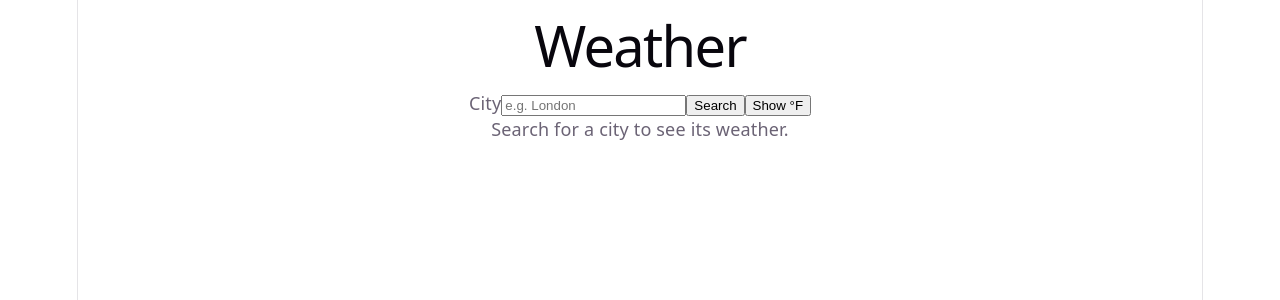
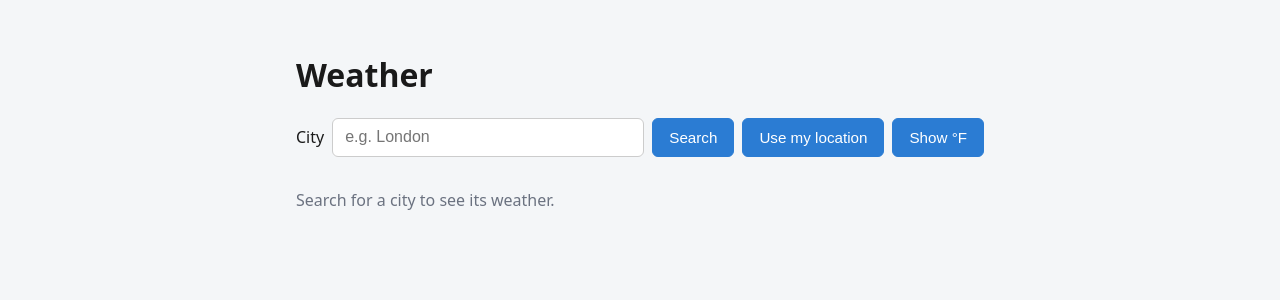
Before and after one commit to madhusudan-nagal/weather-app, a React app in the folder frontend/: page / in a window 1280 px wide. Shown: the top 300 px of the page. Built offline with nearby package versions, Linux system fonts and the light colour scheme; the HTML template or start-up script is replaced by a standard one.

Commit message:
User interface

```diff
--- a/frontend/src/App.jsx
+++ b/frontend/src/App.jsx
@@ -1,4 +1,5 @@
 import { useState } from 'react';
+import './App.css';
 
 export default function App() {
   const [city, setCity] = useState('');
@@ -9,28 +10,64 @@ export default function App() {
 
   const isCelsius = unit === 'C';
 
-  async function handleSubmit(event) {
-    event.preventDefault();
+  function getPosition() {
+    return new Promise((resolve, reject) => {
+      if (!navigator.geolocation) {
+        reject(new Error('Your browser does not support location.'));
+        return;
+      }
+      navigator.geolocation.getCurrentPosition(resolve, reject, { timeout: 8000 });
+    });
+  }
+
+  async function loadWeather(query) {
     setLoading(true);
     setError(null);
 
     try {
-      const response = await fetch(`/api/weather?city=${encodeURIComponent(city)}`);
+      const response = await fetch(`/api/weather?city=${encodeURIComponent(query)}`);
       const data = await response.json();
 
       if (!response.ok) {
         setError(data.message);
         setWeather(null);
-        return;
+        return null;
       }
 
       setWeather(data);
+      return data;
     } catch {
       setError('Could not reach the server. Is the backend running?');
       setWeather(null);
+      return null;
     } finally {
       setLoading(false);
     }
+  }
+
+  async function handleSubmit(event) {
+    event.preventDefault();
+    await loadWeather(city);
+  }
+
+  async function handleUseLocation() {
+    setError(null);
+
+    let position;
+    try {
+      position = await getPosition();
+    } catch (err) {
+      if (err.code === 1) setError('Location permission denied. Try searching by city instead.');
+      else if (err.code === 2) setError('Your position is unavailable right now.');
+      else if (err.code === 3) setError('Finding your location took too long.');
+      else setError(err.message || 'Could not get your location.');
+      setWeather(null);
+      return;
+    }
+
+    const { latitude, longitude } = position.coords;
+    const data = await loadWeather(`${latitude},${longitude}`);
+    if (data) setCity(data.location.city);
   }
 
   return (
@@ -48,6 +85,7 @@ export default function App() {
           placeholder="e.g. London"
         />
         <button type="submit">Search</button>
+        <button type="button" onClick={handleUseLocation}>Use my location</button>
         <button type="button" onClick={() => setUnit(isCelsius ? 'F' : 'C')}>
           Show °{isCelsius ? 'F' : 'C'}
         </button>
--- a/frontend/src/index.css
+++ b/frontend/src/index.css
@@ -1,111 +1,195 @@
-:root {
-  --text: #6b6375;
-  --text-h: #08060d;
-  --bg: #fff;
-  --border: #e5e4e7;
-  --code-bg: #f4f3ec;
-  --accent: #aa3bff;
-  --accent-bg: rgba(170, 59, 255, 0.1);
-  --accent-border: rgba(170, 59, 255, 0.5);
-  --social-bg: rgba(244, 243, 236, 0.5);
-  --shadow:
-    rgba(0, 0, 0, 0.1) 0 10px 15px -3px, rgba(0, 0, 0, 0.05) 0 4px 6px -2px;
-
-  --sans: system-ui, 'Segoe UI', Roboto, sans-serif;
-  --heading: system-ui, 'Segoe UI', Roboto, sans-serif;
-  --mono: ui-monospace, Consolas, monospace;
-
-  font: 18px/145% var(--sans);
-  letter-spacing: 0.18px;
-  color-scheme: light dark;
-  color: var(--text);
-  background: var(--bg);
-  font-synthesis: none;
-  text-rendering: optimizeLegibility;
-  -webkit-font-smoothing: antialiased;
-  -moz-osx-font-smoothing: grayscale;
-
-  @media (max-width: 1024px) {
-    font-size: 16px;
-  }
-}
-
-@media (prefers-color-scheme: dark) {
-  :root {
-    --text: #9ca3af;
-    --text-h: #f3f4f6;
-    --bg: #16171d;
-    --border: #2e303a;
-    --code-bg: #1f2028;
-    --accent: #c084fc;
-    --accent-bg: rgba(192, 132, 252, 0.15);
-    --accent-border: rgba(192, 132, 252, 0.5);
-    --social-bg: rgba(47, 48, 58, 0.5);
-    --shadow:
-      rgba(0, 0, 0, 0.4) 0 10px 15px -3px, rgba(0, 0, 0, 0.25) 0 4px 6px -2px;
-  }
-
-  #social .button-icon {
-    filter: invert(1) brightness(2);
-  }
-}
+* { box-sizing: border-box; }
 
 body {
   margin: 0;
+  font-family: system-ui, sans-serif;
+  background: #f4f6f8;
+  color: #1a1a1a;
 }
 
-#root {
-  width: 1126px;
-  max-width: 100%;
+.app {
+  max-width: 720px;
   margin: 0 auto;
-  text-align: center;
-  border-inline: 1px solid var(--border);
-  min-height: 100svh;
-  display: flex;
-  flex-direction: column;
-  box-sizing: border-box;
+  padding: 2rem 1rem;
 }
 
-h1,
-h2 {
-  font-family: var(--heading);
-  font-weight: 500;
-  color: var(--text-h);
+form {
+  display: flex;
+  gap: 0.5rem;
+  align-items: center;
+  flex-wrap: wrap;
 }
 
-h1 {
-  font-size: 56px;
-  letter-spacing: -1.68px;
-  margin: 32px 0;
-  @media (max-width: 1024px) {
-    font-size: 36px;
-    margin: 20px 0;
-  }
-}
-h2 {
-  font-size: 24px;
-  line-height: 118%;
-  letter-spacing: -0.24px;
-  margin: 0 0 8px;
-  @media (max-width: 1024px) {
-    font-size: 20px;
-  }
-}
-p {
-  margin: 0;
+label { font-weight: 500; }
+
+input {
+  flex: 1;
+  min-width: 140px;
+  padding: 0.6rem 0.75rem;
+  border: 1px solid #ccc;
+  border-radius: 6px;
+  font-size: 1rem;
+  transition: border-color 0.2s ease, box-shadow 0.2s ease;
 }
 
-code,
-.counter {
-  font-family: var(--mono);
-  display: inline-flex;
-  border-radius: 4px;
-  color: var(--text-h);
+input:focus {
+  outline: none;
+  border-color: #2b7cd3;
+  box-shadow: 0 0 0 3px rgba(43, 124, 211, 0.15);
 }
 
-code {
-  font-size: 15px;
-  line-height: 135%;
-  padding: 4px 8px;
-  background: var(--code-bg);
+button {
+  padding: 0.6rem 1rem;
+  border: 1px solid #2b7cd3;
+  border-radius: 6px;
+  background: #2b7cd3;
+  color: white;
+  font-size: 0.95rem;
+  cursor: pointer;
+  transition: background 0.2s ease, transform 0.1s ease;
 }
+
+button:hover { background: #1f5fa8; }
+button:active { transform: scale(0.97); }
+
+.loading {
+  display: flex;
+  align-items: center;
+  gap: 0.75rem;
+  margin-top: 2rem;
+}
+
+.spinner {
+  width: 22px;
+  height: 22px;
+  border: 3px solid #d7dde3;
+  border-top-color: #2b7cd3;
+  border-radius: 50%;
+  animation: spin 0.8s linear infinite;
+}
+
+@keyframes spin {
+  to { transform: rotate(360deg); }
+}
+
+.error {
+  margin-top: 2rem;
+  padding: 0.85rem 1rem;
+  background: #fdecea;
+  border-left: 3px solid #c0392b;
+  color: #8b271c;
+}
+
+.empty {
+  margin-top: 2rem;
+  color: #6b7280;
+}
+
+.results {
+  animation: fadeSlideIn 0.35s ease both;
+}
+
+@keyframes fadeSlideIn {
+  from { opacity: 0; transform: translateY(12px); }
+  to   { opacity: 1; transform: translateY(0); }
+}
+
+.current {
+  margin-top: 2rem;
+  padding: 1.5rem;
+  background: white;
+  border-radius: 12px;
+}
+
+.current h2 { margin: 0 0 0.75rem; font-size: 1.25rem; }
+
+.temp-row {
+  display: flex;
+  align-items: center;
+  gap: 0.5rem;
+}
+
+.temp { font-size: 2.75rem; font-weight: 600; }
+
+.meta { color: #6b7280; font-size: 0.9rem; }
+
+.forecast {
+  display: grid;
+  grid-template-columns: repeat(auto-fit, minmax(150px, 1fr));
+  gap: 1rem;
+  margin-top: 1.5rem;
+}
+
+.forecast-card {
+  position: relative;
+  padding: 1rem;
+  background: white;
+  border-radius: 12px;
+  text-align: center;
+  transition: transform 0.2s ease, box-shadow 0.2s ease;
+}
+
+.forecast-card:hover {
+  transform: translateY(-3px);
+  box-shadow: 0 6px 16px rgba(0, 0, 0, 0.08);
+}
+
+.forecast-card img {
+  position: absolute;
+  top: 0.4rem;
+  right: 0.4rem;
+  width: 38px;
+}
+
+.forecast-card h3 { margin: 0.25rem 0 0.5rem; font-size: 0.9rem; color: #6b7280; }
+
+.range { font-size: 1.1rem; font-weight: 600; margin: 0.25rem 0; }
+
+@media (max-width: 480px) {
+  .app { padding: 1.25rem 0.75rem; }
+  .temp { font-size: 2.25rem; }
+  form { gap: 0.4rem; }
+  label { width: 100%; }
+}
+
+
+.switch {
+  position: relative;
+  display: inline-flex;
+  align-items: center;
+  width: 84px;
+  height: 38px;
+  padding: 0;
+  border: 1px solid #c9d4e0;
+  border-radius: 19px;
+  background: #eef2f7;
+  cursor: pointer;
+}
+
+.switch-label {
+  flex: 1;
+  position: relative;
+  z-index: 1;
+  text-align: center;
+  font-size: 0.85rem;
+  font-weight: 600;
+  transition: color 0.25s ease;
+}
+
+.switch-knob {
+  position: absolute;
+  top: 3px;
+  left: 3px;
+  width: 38px;
+  height: 30px;
+  border-radius: 15px;
+  background: #2b7cd3;
+  transition: transform 0.25s ease;
+}
+
+.switch.on .switch-knob { transform: translateX(40px); }
+
+.switch .switch-label:nth-child(1) { color: #fff; }
+.switch .switch-label:nth-child(2) { color: #6b7280; }
+.switch.on .switch-label:nth-child(1) { color: #6b7280; }
+.switch.on .switch-label:nth-child(2) { color: #fff; }
```
